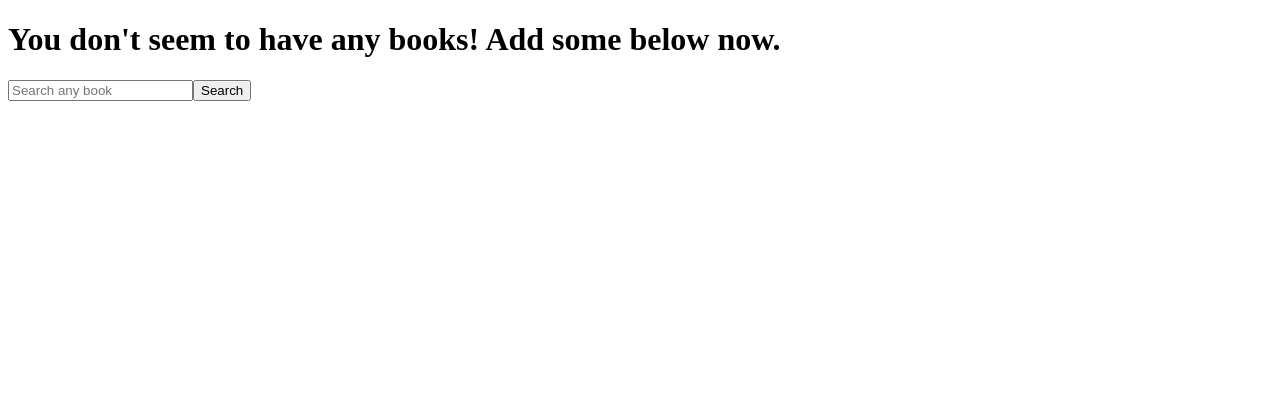
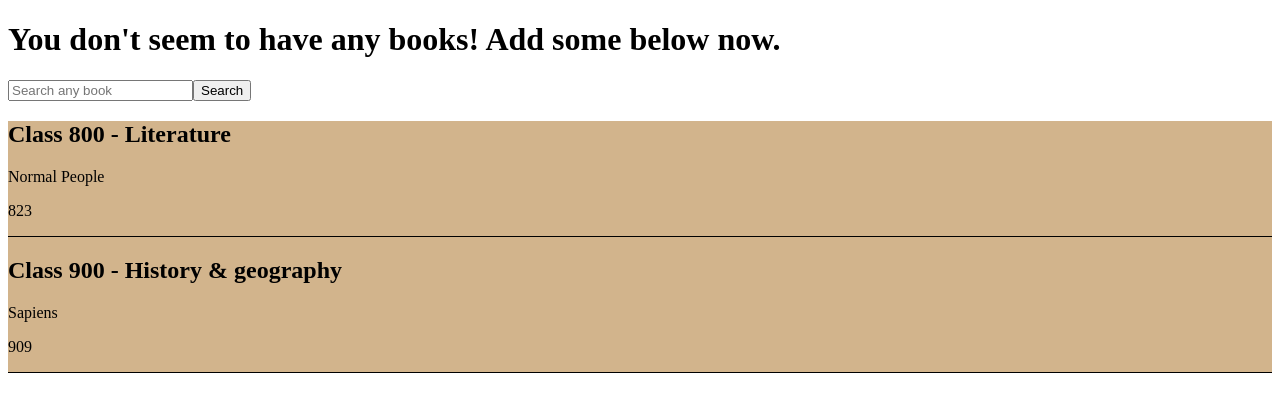
Before and after one commit to singhshemona/recommend, a React (Create React App) app: page / in a window 1280 px wide. Shown: the top 412 px of the page. Built offline with nearby package versions, Linux system fonts and the light colour scheme.

Commit message:
set up rough bookshelf, sending / receiving titles

```diff
--- a/src/views/Options/App.tsx
+++ b/src/views/Options/App.tsx
@@ -1,5 +1,15 @@
 import React, { useState, useEffect } from 'react'
 import axios from 'axios';
+import { books } from './books';
+import styled from 'styled-components';
+
+const BookShelf = styled.div`
+  background-color: tan;
+`
+
+const Row = styled.div`
+  border-bottom: 1px solid #000;
+`
 
 export const App = () => {
 
@@ -51,9 +61,28 @@ export const App = () => {
         onClick={getBooks}>
         Search
       </button>
-      <div>
-        {results}
-      </div>
+      {results}
+      <BookShelf>
+        <Row className='800'>
+          <h2>Class 800 - Literature</h2>
+          {books.filter((i) => i.dewey > 800 && i.dewey < 900).map((book) =>
+            <div>
+              <p className="tags">{book.title}</p>
+              <p className="timeline">{book.dewey}</p>
+            </div>
+          )}
+          {/* {console.log(books.reduce((a) => (a.dewey < 800), 0))} */}
+        </Row>
+        <Row className='900'>
+          <h2>Class 900 - History & geography</h2>
+          {books.filter((i) => i.dewey > 900 && i.dewey < 1000).map((book) =>
+            <div>
+              <p className="tags">{book.title}</p>
+              <p className="timeline">{book.dewey}</p>
+            </div>
+          )}
+        </Row>
+      </BookShelf>
     </div>
   );
 }
--- /dev/null
+++ b/src/views/Options/books.js
@@ -0,0 +1,10 @@
+export const books = [
+  {
+    title: 'Normal People',
+    dewey: 823,
+  },
+  {
+    title: 'Sapiens',
+    dewey: 909,
+  },
+];
```
Also changed, not shown: 1 other file (tests, documents, lock files or other folders).
